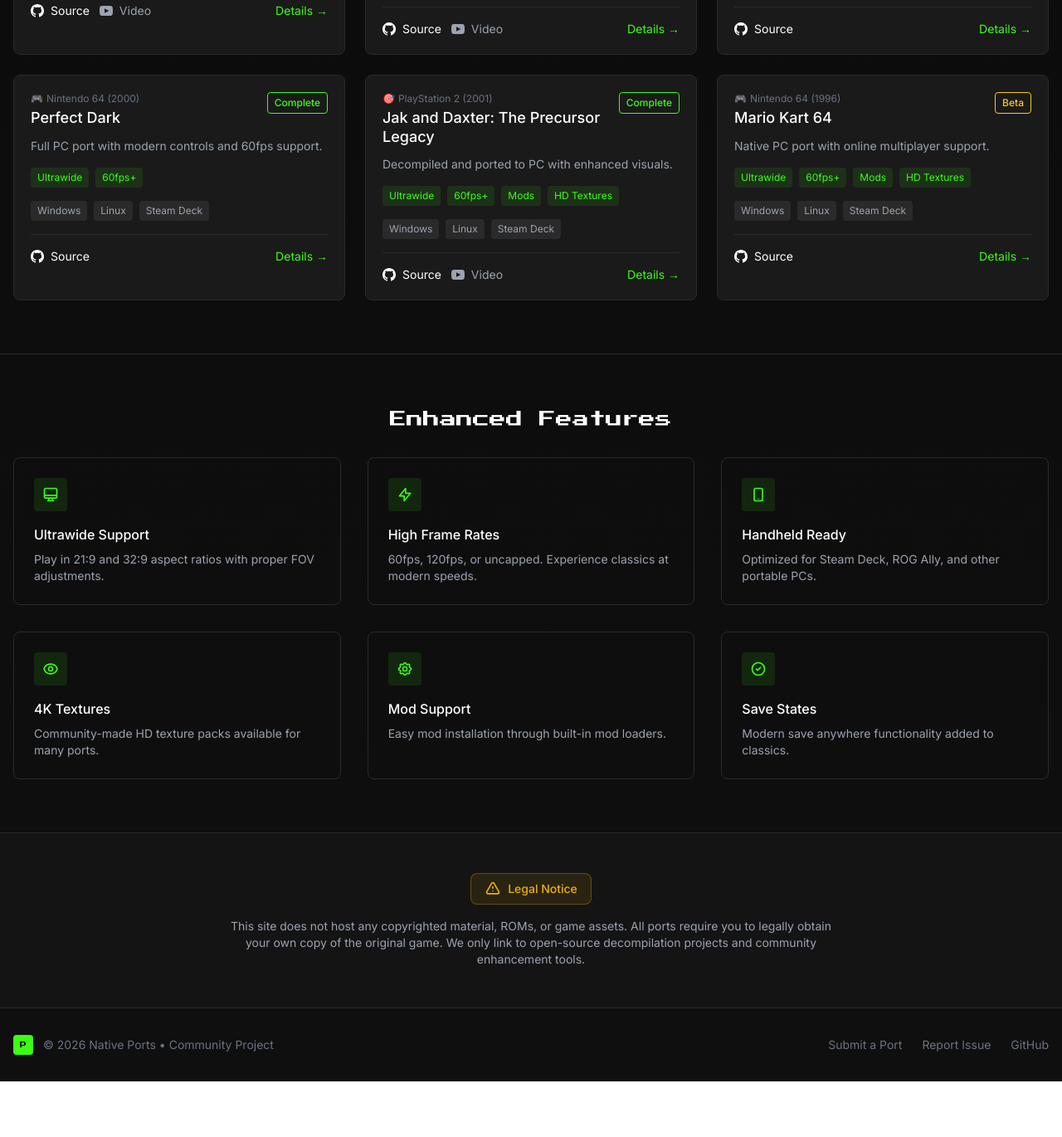
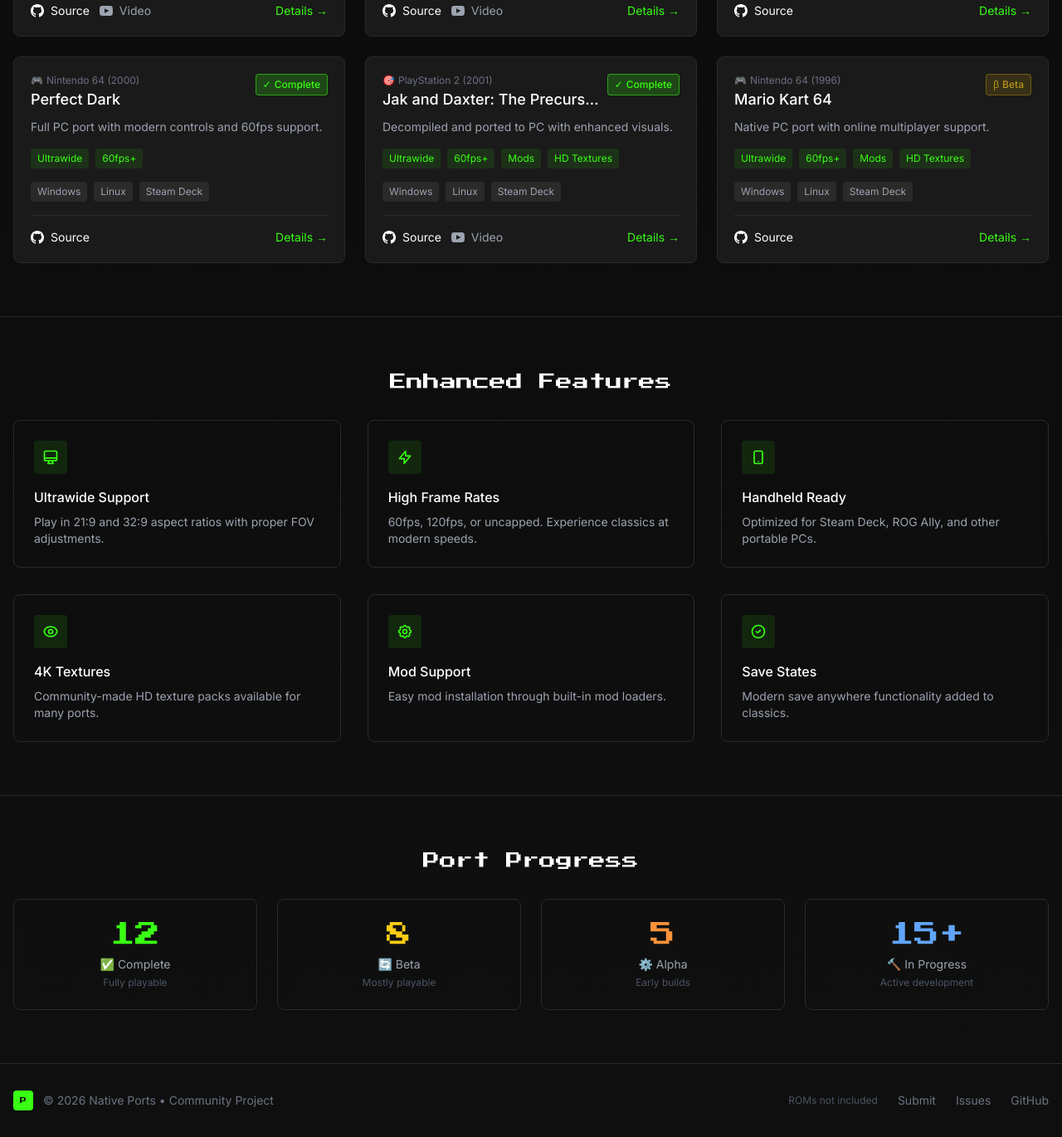
Before and after one commit to clawopen21/pc-ports-hub, a plain HTML site: page index.html in a window 1280 px wide. Shown: the part 986-2356 px from the top of the page at 83% size. Before the commit the page ends 2289 px from the top, so only its background shows below. Drawn offline with nearby package versions, Linux system fonts and the light colour scheme.

Commit message:
Add progress badges, micro-interactions, remove ROM banner from homepage

```diff
--- a/app.js
+++ b/app.js
@@ -18,11 +18,13 @@
         );
     }
 
-    grid.innerHTML = filteredGames.map(game => createGameCard(game)).join('');
+    grid.innerHTML = filteredGames.map((game, index) =>
+        createGameCard(game, index)
+    ).join('');
 }
 
 // Create game card HTML
-function createGameCard(game) {
+function createGameCard(game, index = 0) {
     const consoleInfo = consoles[game.originalConsole] || { color: '#666', icon: '🎮' };
     const platformBadges = [];
 
@@ -37,23 +39,37 @@
     if (game.features.mods) featureTags.push('Mods');
     if (game.features.hdTextures) featureTags.push('HD Textures');
 
-    const statusColor = game.status === 'Complete' ? 'text-neon-green' :
-                        game.status === 'Beta' ? 'text-yellow-400' : 'text-gray-400';
+    // Progress badge configuration
+    const progressConfig = {
+        'Complete': { color: 'bg-neon-green/20 text-neon-green border-neon-green/50', icon: '✓', pulse: false },
+        'Beta': { color: 'bg-yellow-500/20 text-yellow-400 border-yellow-500/50', icon: 'β', pulse: true },
+        'Alpha': { color: 'bg-orange-500/20 text-orange-400 border-orange-500/50', icon: 'α', pulse: true },
+        'WIP': { color: 'bg-blue-500/20 text-blue-400 border-blue-500/50', icon: '⚙', pulse: true }
+    };
+
+    const progress = progressConfig[game.status] || progressConfig['WIP'];
+    const pulseClass = progress.pulse ? 'badge-pulse' : '';
+
+    // Stagger delay
+    const staggerDelay = index * 0.05;
 
     return `
-        <article class="group border border-retro-gray rounded-lg overflow-hidden hover:border-neon-green transition-all neon-glow bg-retro-dark">
+        <article class="game-card stagger-in group border border-retro-gray rounded-lg overflow-hidden hover:border-neon-green bg-retro-dark cursor-pointer"
+                 style="animation-delay: ${staggerDelay}s"
+                 onclick="window.location.href='game.html?id=${game.id}'">
             <div class="p-5">
                 <div class="flex items-start justify-between mb-3">
-                    <div>
+                    <div class="flex-1 min-w-0">
                         <span class="text-xs text-gray-500 flex items-center gap-1 mb-1">
-                            <span>${consoleInfo.icon}</span>
+                            <span class="feature-icon inline-block">${consoleInfo.icon}</span>
                             ${game.originalConsole} (${game.year})
                         </span>
-                        <h3 class="font-medium text-white text-lg leading-tight group-hover:text-neon-green transition-colors">
+                        <h3 class="font-medium text-white text-lg leading-tight group-hover:text-neon-green transition-colors truncate">
                             ${game.name}
                         </h3>
                     </div>
-                    <span class="text-xs ${statusColor} font-medium border border-current px-2 py-1 rounded">
+                    <span class="flex-shrink-0 ml-2 text-xs ${progress.color} ${pulseClass} font-medium border px-2 py-1 rounded flex items-center gap-1">
+                        <span>${progress.icon}</span>
                         ${game.status}
                     </span>
                 </div>
@@ -64,7 +80,7 @@
 
                 <div class="flex flex-wrap gap-2 mb-4">
                     ${featureTags.map(tag => `
-                        <span class="text-xs bg-neon-green/10 text-neon-green px-2 py-1 rounded">
+                        <span class="text-xs bg-neon-green/10 text-neon-green px-2 py-1 rounded hover:bg-neon-green/20 transition-colors cursor-default">
                             ${tag}
                         </span>
                     `).join('')}
@@ -72,7 +88,7 @@
 
                 <div class="flex flex-wrap gap-2 mb-4">
                     ${platformBadges.map(p => `
-                        <span class="text-xs bg-retro-gray text-gray-400 px-2 py-1 rounded">
+                        <span class="text-xs bg-retro-gray text-gray-400 px-2 py-1 rounded hover:bg-retro-gray/80 transition-colors">
                             ${p}
                         </span>
                     `).join('')}
@@ -82,7 +98,8 @@
                     <a href="${game.githubUrl}"
                        target="_blank"
                        rel="noopener noreferrer"
-                       class="flex items-center gap-2 text-sm text-white hover:text-neon-green transition-colors">
+                       onclick="event.stopPropagation()"
+                       class="btn-snap flex items-center gap-2 text-sm text-white hover:text-neon-green transition-colors">
                         <svg class="w-4 h-4" fill="currentColor" viewBox="0 0 24 24">
                             <path d="M12 0c-6.626 0-12 5.373-12 12 0 5.302 3.438 9.8 8.207 11.387.599.111.793-.261.793-.577v-2.234c-3.338.726-4.033-1.416-4.033-1.416-.546-1.387-1.333-1.756-1.333-1.756-1.089-.745.083-.729.083-.729 1.205.084 1.839 1.237 1.839 1.237 1.07 1.834 2.807 1.304 3.492.997.107-.775.418-1.305.762-1.604-2.665-.305-5.467-1.334-5.467-5.931 0-1.311.469-2.381 1.236-3.221-.124-.303-.535-1.524.117-3.176 0 0 1.008-.322 3.301 1.23.957-.266 1.983-.399 3.003-.404 1.02.005 2.047.138 3.006.404 2.291-1.552 3.297-1.23 3.297-1.23.653 1.653.242 2.874.118 3.176.77.84 1.235 1.911 1.235 3.221 0 4.609-2.807 5.624-5.479 5.921.43.372.823 1.102.823 2.222v3.293c0 .319.192.694.801.576 4.765-1.589 8.199-6.086 8.199-11.386 0-6.627-5.373-12-12-12z"/>
                         </svg>
@@ -92,17 +109,17 @@
                         <a href="${game.videoUrl}"
                            target="_blank"
                            rel="noopener noreferrer"
-                           class="flex items-center gap-2 text-sm text-gray-400 hover:text-red-500 transition-colors">
+                           onclick="event.stopPropagation()"
+                           class="btn-snap flex items-center gap-2 text-sm text-gray-400 hover:text-red-500 transition-colors">
                             <svg class="w-4 h-4" fill="currentColor" viewBox="0 0 24 24">
                                 <path d="M19.615 3.184c-3.604-.246-11.631-.245-15.23 0-3.897.266-4.356 2.62-4.385 8.816.029 6.185.484 8.549 4.385 8.816 3.6.245 11.626.246 15.23 0 3.897-.266 4.356-2.62 4.385-8.816-.029-6.185-.484-8.549-4.385-8.816zm-10.615 12.816v-8l8 3.993-8 4.007z"/>
                             </svg>
                             Video
                         </a>
                     ` : ''}
-                    <a href="game.html?id=${game.id}"
-                       class="ml-auto text-sm text-neon-green hover:underline">
+                    <span class="ml-auto text-sm text-neon-green group-hover:translate-x-1 transition-transform">
                         Details →
-                    </a>
+                    </span>
                 </div>
             </div>
         </article>
--- a/index.html
+++ b/index.html
@@ -38,14 +38,23 @@
         .neon-border {
             box-shadow: 0 0 10px #39ff14, inset 0 0 10px rgba(57, 255, 20, 0.1);
         }
+        .neon-glow {
+            transition: all 0.2s cubic-bezier(0.4, 0, 0.2, 1);
+        }
         .neon-glow:hover {
             box-shadow: 0 0 20px #39ff14, inset 0 0 20px rgba(57, 255, 20, 0.2);
+            transform: translateY(-2px);
         }
         .grid-pattern {
             background-image:
                 linear-gradient(rgba(57, 255, 20, 0.03) 1px, transparent 1px),
                 linear-gradient(90deg, rgba(57, 255, 20, 0.03) 1px, transparent 1px);
             background-size: 50px 50px;
+            animation: gridPulse 4s ease-in-out infinite;
+        }
+        @keyframes gridPulse {
+            0%, 100% { opacity: 1; }
+            50% { opacity: 0.7; }
         }
         .scanline {
             position: relative;
@@ -64,6 +73,72 @@
             );
             background-size: 100% 4px;
             pointer-events: none;
+            animation: scanline 8s linear infinite;
+        }
+        @keyframes scanline {
+            0% { transform: translateY(-100%); }
+            100% { transform: translateY(100%); }
+        }
+        /* Micro-interactions */
+        .game-card {
+            transition: all 0.15s cubic-bezier(0.4, 0, 0.2, 1);
+        }
+        .game-card:hover {
+            transform: translateY(-4px) scale(1.01);
+        }
+        .game-card:active {
+            transform: translateY(-2px) scale(0.99);
+        }
+        .btn-snap {
+            transition: all 0.1s cubic-bezier(0.4, 0, 0.2, 1);
+        }
+        .btn-snap:hover {
+            transform: scale(1.02);
+        }
+        .btn-snap:active {
+            transform: scale(0.98);
+        }
+        .link-hover {
+            position: relative;
+        }
+        .link-hover::after {
+            content: '';
+            position: absolute;
+            bottom: -2px;
+            left: 0;
+            width: 0;
+            height: 2px;
+            background: #39ff14;
+            transition: width 0.2s ease;
+        }
+        .link-hover:hover::after {
+            width: 100%;
+        }
+        .badge-pulse {
+            animation: badgePulse 2s ease-in-out infinite;
+        }
+        @keyframes badgePulse {
+            0%, 100% { opacity: 1; }
+            50% { opacity: 0.7; }
+        }
+        .stagger-in {
+            animation: staggerIn 0.4s ease-out backwards;
+        }
+        @keyframes staggerIn {
+            from {
+                opacity: 0;
+                transform: translateY(10px);
+            }
+            to {
+                opacity: 1;
+                transform: translateY(0);
+            }
+        }
+        .feature-icon {
+            transition: all 0.2s ease;
+        }
+        .feature-icon:hover {
+            transform: rotate(5deg) scale(1.1);
         }
     </style>
 </head>
@@ -81,13 +156,13 @@
                     </span>
                 </div>
                 <nav class="hidden md:flex items-center gap-6">
-                    <a href="#games" class="text-sm hover:text-neon-green transition-colors">Games</a>
-                    <a href="#platforms" class="text-sm hover:text-neon-green transition-colors">Platforms</a>
-                    <a href="#features" class="text-sm hover:text-neon-green transition-colors">Features</a>
-                    <a href="#about" class="text-sm hover:text-neon-green transition-colors">About</a>
+                    <a href="#games" class="text-sm link-hover hover:text-neon-green transition-colors">Games</a>
+                    <a href="#platforms" class="text-sm link-hover hover:text-neon-green transition-colors">Platforms</a>
+                    <a href="#features" class="text-sm link-hover hover:text-neon-green transition-colors">Features</a>
+                    <a href="#progress" class="text-sm link-hover text-neon-green">Progress</a>
                 </nav>
                 <a href="https://github.com/clawopen21/pc-ports-hub"
-                   class="flex items-center gap-2 px-4 py-2 border border-neon-green text-neon-green text-sm hover:bg-neon-green hover:text-retro-black transition-all rounded font-medium">
+                   class="btn-snap flex items-center gap-2 px-4 py-2 border border-neon-green text-neon-green text-sm hover:bg-neon-green hover:text-retro-black transition-all rounded font-medium">
                     <svg class="w-4 h-4" fill="currentColor" viewBox="0 0 24 24">
                         <path d="M12 0c-6.626 0-12 5.373-12 12 0 5.302 3.438 9.8 8.207 11.387.599.111.793-.261.793-.577v-2.234c-3.338.726-4.033-1.416-4.033-1.416-.546-1.387-1.333-1.756-1.333-1.756-1.089-.745.083-.729.083-.729 1.205.084 1.839 1.237 1.839 1.237 1.07 1.834 2.807 1.304 3.492.997.107-.775.418-1.305.762-1.604-2.665-.305-5.467-1.334-5.467-5.931 0-1.311.469-2.381 1.236-3.221-.124-.303-.535-1.524.117-3.176 0 0 1.008-.322 3.301 1.23.957-.266 1.983-.399 3.003-.404 1.02.005 2.047.138 3.006.404 2.291-1.552 3.297-1.23 3.297-1.23.653 1.653.242 2.874.118 3.176.77.84 1.235 1.911 1.235 3.221 0 4.609-2.807 5.624-5.479 5.921.43.372.823 1.102.823 2.222v3.293c0 .319.192.694.801.576 4.765-1.589 8.199-6.086 8.199-11.386 0-6.627-5.373-12-12-12z"/>
                     </svg>
@@ -111,11 +186,11 @@
                 Discover community-made PC ports of classic console games. Decompiled, recompiled, and enhanced for modern hardware. No emulation required.
             </p>
             <div class="flex flex-wrap justify-center gap-4">
-                <a href="#games" class="px-6 py-3 bg-neon-green text-retro-black font-medium rounded hover:bg-neon-green-dim transition-colors">
+                <a href="#games" class="btn-snap px-6 py-3 bg-neon-green text-retro-black font-medium rounded hover:bg-neon-green-dim">
                     Browse Games
                 </a>
-                <a href="#contribute" class="px-6 py-3 border border-gray-600 text-white rounded hover:border-neon-green hover:text-neon-green transition-colors">
-                    How It Works
+                <a href="#progress" class="btn-snap px-6 py-3 border border-gray-600 text-white rounded hover:border-neon-green hover:text-neon-green">
+                    View Progress
                 </a>
             </div>
         </div>
@@ -228,18 +303,32 @@
         </div>
     </section>
 
-    <!-- Legal Note -->
-    <section id="about" class="py-12 border-t border-retro-gray bg-retro-dark/50">
-        <div class="max-w-3xl mx-auto px-4 text-center">
-            <div class="inline-flex items-center gap-2 px-4 py-2 bg-yellow-500/10 border border-yellow-500/30 rounded-lg mb-4">
-                <svg class="w-5 h-5 text-yellow-500" fill="none" stroke="currentColor" viewBox="0 0 24 24">
-                    <path stroke-linecap="round" stroke-linejoin="round" stroke-width="2" d="M12 9v2m0 4h.01m-6.938 4h13.856c1.54 0 2.502-1.667 1.732-3L13.732 4c-.77-1.333-2.694-1.333-3.464 0L3.34 16c-.77 1.333.192 3 1.732 3z"/>
-                </svg>
-                <span class="text-sm text-yellow-500 font-medium">Legal Notice</span>
+    <!-- Progress Overview -->
+    <section id="progress" class="py-16 border-t border-retro-gray">
+        <div class="max-w-7xl mx-auto px-4">
+            <h2 class="font-retro text-xl text-white mb-8 text-center">Port Progress</h2>
+            <div class="grid md:grid-cols-4 gap-6">
+                <div class="text-center p-6 border border-retro-gray rounded-lg hover:border-neon-green/50 transition-colors group">
+                    <div class="font-retro text-3xl text-neon-green mb-2 group-hover:scale-110 transition-transform">12</div>
+                    <div class="text-sm text-gray-400">✅ Complete</div>
+                    <div class="text-xs text-gray-600 mt-1">Fully playable</div>
+                </div>
+                <div class="text-center p-6 border border-retro-gray rounded-lg hover:border-yellow-500/50 transition-colors group">
+                    <div class="font-retro text-3xl text-yellow-400 mb-2 group-hover:scale-110 transition-transform">8</div>
+                    <div class="text-sm text-gray-400">🔄 Beta</div>
+                    <div class="text-xs text-gray-600 mt-1">Mostly playable</div>
+                </div>
+                <div class="text-center p-6 border border-retro-gray rounded-lg hover:border-orange-500/50 transition-colors group">
+                    <div class="font-retro text-3xl text-orange-400 mb-2 group-hover:scale-110 transition-transform">5</div>
+                    <div class="text-sm text-gray-400">⚙️ Alpha</div>
+                    <div class="text-xs text-gray-600 mt-1">Early builds</div>
+                </div>
+                <div class="text-center p-6 border border-retro-gray rounded-lg hover:border-blue-500/50 transition-colors group">
+                    <div class="font-retro text-3xl text-blue-400 mb-2 group-hover:scale-110 transition-transform">15+</div>
+                    <div class="text-sm text-gray-400">🔨 In Progress</div>
+                    <div class="text-xs text-gray-600 mt-1">Active development</div>
+                </div>
             </div>
-            <p class="text-sm text-gray-400">
-                This site does not host any copyrighted material, ROMs, or game assets. All ports require you to legally obtain your own copy of the original game. We only link to open-source decompilation projects and community enhancement tools.
-            </p>
         </div>
     </section>
 
@@ -248,7 +337,7 @@
         <div class="max-w-7xl mx-auto px-4">
             <div class="flex flex-col md:flex-row items-center justify-between gap-4">
                 <div class="flex items-center gap-3">
-                    <div class="w-6 h-6 bg-neon-green rounded flex items-center justify-center">
+                    <div class="w-6 h-6 bg-neon-green rounded flex items-center justify-center hover:rotate-12 transition-transform cursor-pointer">
                         <span class="text-retro-black font-retro text-[8px]">P</span>
                     </div>
                     <span class="text-sm text-gray-500">
@@ -256,9 +345,10 @@
                     </span>
                 </div>
                 <div class="flex items-center gap-6 text-sm text-gray-500">
-                    <a href="#" class="hover:text-neon-green transition-colors">Submit a Port</a>
-                    <a href="#" class="hover:text-neon-green transition-colors">Report Issue</a>
-                    <a href="#" class="hover:text-neon-green transition-colors">GitHub</a>
+                    <span class="text-xs text-gray-600" title="Requires legally owned game">ROMs not included</span>
+                    <a href="#" class="hover:text-neon-green transition-colors link-hover">Submit</a>
+                    <a href="#" class="hover:text-neon-green transition-colors link-hover">Issues</a>
+                    <a href="https://github.com/clawopen21/pc-ports-hub" class="hover:text-neon-green transition-colors link-hover">GitHub</a>
                 </div>
             </div>
         </div>
```
